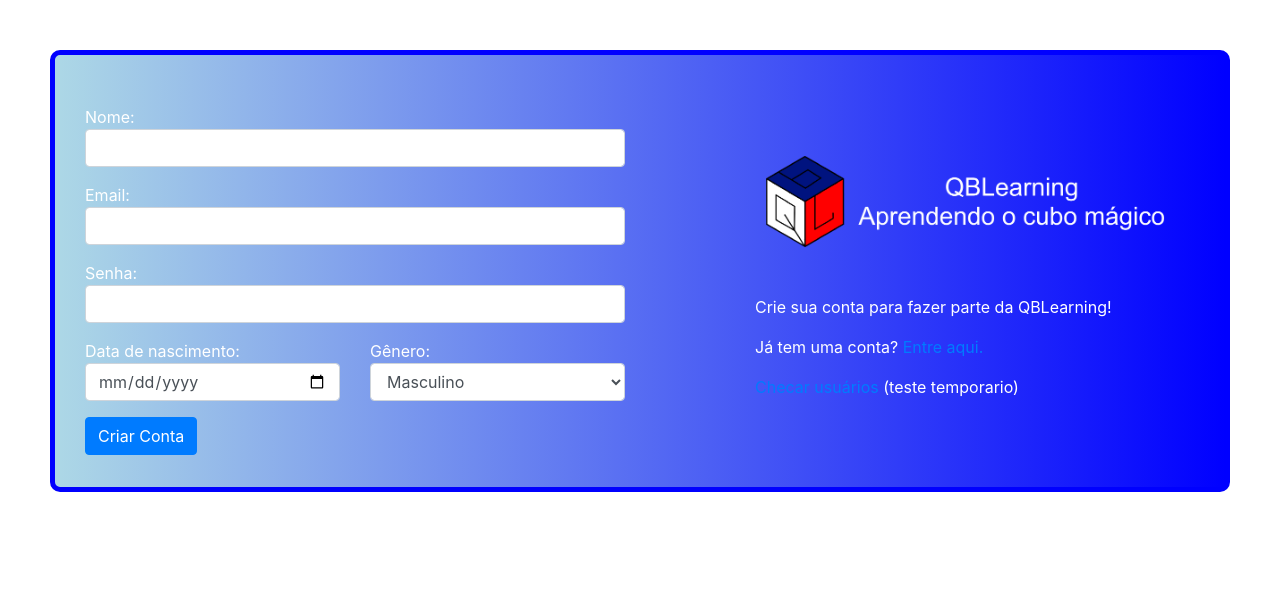
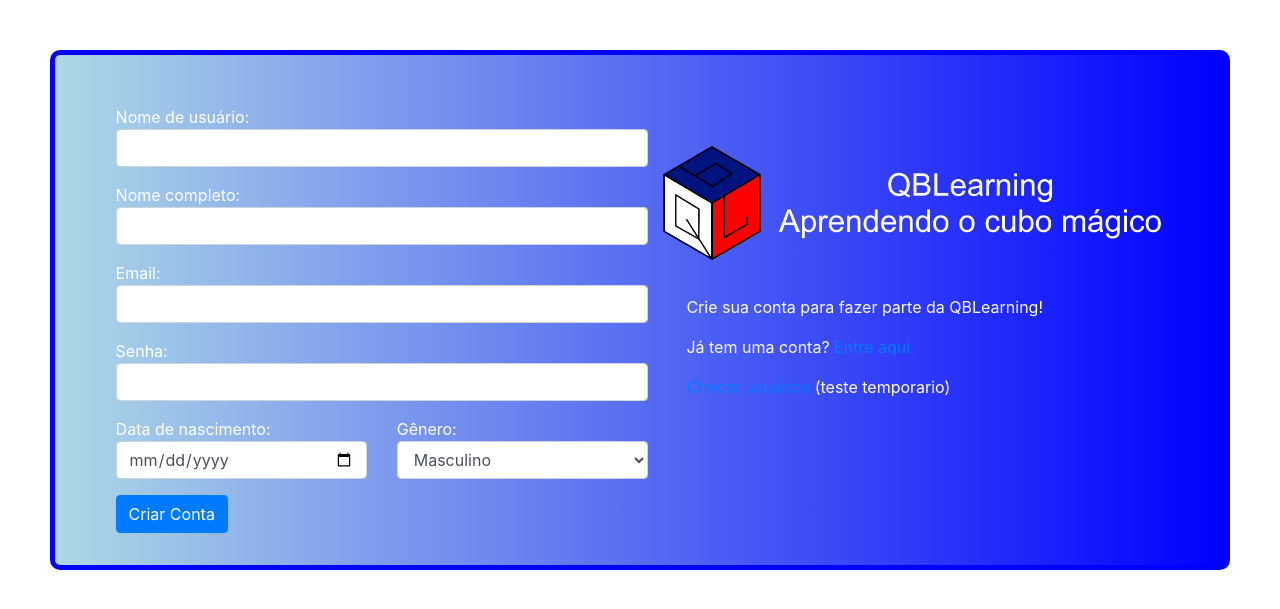
Before and after one commit to cassioPsantos/qblearning, a PHP site: page /qblearning/cadastrar.php in a window 1280 px wide. Shown: the top 609 px of the page. Run offline with PHP 8.4, Linux system fonts and the light colour scheme.

Commit message:
Add files via upload

```diff
--- a/banco.sql
+++ b/banco.sql
@@ -4,7 +4,8 @@ use qblearning;
 
 create table usuarios (
 	id int primary key not null auto_increment,
-	nome varchar(30),
+    nome_usuario varchar(20),
+	nome_completo varchar(30),
     email varchar(30),
     senha varchar(30),
     genero varchar(9),
--- a/cadastrar.php
+++ b/cadastrar.php
@@ -9,13 +9,15 @@
 include('conexao.php');
 
 if (isset($_POST['btnEnviar'])) {
-    $nome = $_POST['nome'];
+    $nome_usuario = $_POST['nome_usuario'];
+    $nome_completo = $_POST['nome_completo'];
     $email = $_POST['email'];
     $senha = $_POST['senha'];
+    $genero = $_POST['genero'];
     $nascimento =  $_POST['nascimento'];
 
-    $sql = "INSERT INTO usuarios (nome, email, senha, nascimento)
-            VALUES ('$nome', '$email', '$senha', '$nascimento')";
+    $sql = "INSERT INTO usuarios (nome_usuario, nome_completo, email, senha, genero, nascimento)
+            VALUES ('$nome_usuario', '$nome_completo', '$email', '$senha', '$genero', '$nascimento')";
 
     mysqli_query($conn, $sql);
 
@@ -29,25 +31,35 @@ if (isset($_POST['btnEnviar'])) {
 ?>
 
 <div class="cadastro cadform">
+
 <div class="logo">
         <img src="logo2.png" alt="Logo QBLearning" class="logoimg">
 </div>
-<div class="container" id="cadastrotitle">
+    <div class="container logotext" id="cadastrotitle">
         <p>Crie sua conta para fazer parte da QBLearning!</p>
         <p>Já tem uma conta? <a href="entrar.php">Entre aqui.</a></p>
         <p><a href="listaUsuario.php">Checar usuários</a> (teste temporario)</p>
 </div>
 
-<div class="container">
+<div class="container-fluid">
+    <div class="cadform2">
     <form method="post">
+        <div class="row">
+            <div class="col-6">
+                <div class="form-group">
+                Nome de usuário: <input class='form-control' type="text" name="nome_usuario"/>
+                </div>
+            </div>
+        </div>
 
         <div class="row">
             <div class="col-6">
                 <div class="form-group">
-                Nome: <input class='form-control' type="text" name="nome"/>
+                Nome completo: <input class='form-control' type="text" name="nome_completo"/>
                 </div>
             </div>
         </div>
+
 
         <div class="row">
             <div class="col-6">
@@ -74,9 +86,9 @@ if (isset($_POST['btnEnviar'])) {
             <div class="col-3">
                 <div class="form-group">
                     Gênero: <select class='form-control' name="genero">
-                    <option value="1">Masculino</option>
-                    <option value="2">Feminino</option>
-                    <option value="3">Outro</option>
+                    <option value="Masculino">Masculino</option>
+                    <option value="Feminino">Feminino</option>
+                    <option value="Outro">Outro</option>
                     </select>
                 </div>
             </div>
@@ -91,6 +103,7 @@ if (isset($_POST['btnEnviar'])) {
         </div>
 
     </form>
+    </div>
 </div>
 </div>
 
--- a/cronometro.php
+++ b/cronometro.php
@@ -122,11 +122,11 @@ if ($tempo != null) {
     <table class="table table-striped">
         <tr>
             <td>Melhor tempo:</td>
-            <td><?php echo number_format((float)$melhor_tempo, 2) ?></td>
+            <td><?php echo $melhor_tempo ?></td>
         </tr>
         <tr>
             <td>Pior tempo:</td>
-            <td><?php echo number_format((float)$pior_tempo, 2) ?></td>
+            <td><?php echo $pior_tempo ?></td>
         </tr>
         <tr>
             <td>Média da sessão:</td>
--- a/css.css
+++ b/css.css
@@ -5,16 +5,21 @@
     position: absolute;
     padding-left: 700px;
     padding-top: 40px;
+    width: 500px;
+    border-width: 5px;
+    padding: 10px;
+    right: 10%;
+    left: auto;
 }
 
 .logoimg {
-    width: 80%;
-    border-width: 5px;
-    padding: 10px;
+    margin-top: 30px;
+    width: 500px;
 }
 
-.logotitle {
-    position: absolute;
+.logotext {
+    right: 12%;
+    left: auto;
 }
 
 #cadastrotitle {
@@ -38,12 +43,17 @@
     color: white;
 }
 
+.cadform2 {
+    margin-left: 4%;
+}
+
+
 /* TELA DE LOGIN */
 
-.logo2 {
-    text-align: left;
-    position: absolute;
-    padding-left: 700px;
+.logotext2 {
+    right: 12%;
+    left: auto;
+    margin-top: 60px;
 }
 
 #cadastrotitle2 {
```
Also changed, not shown: entrar.php (+29 -4 lines), perfil.php (+8 -10 lines).
